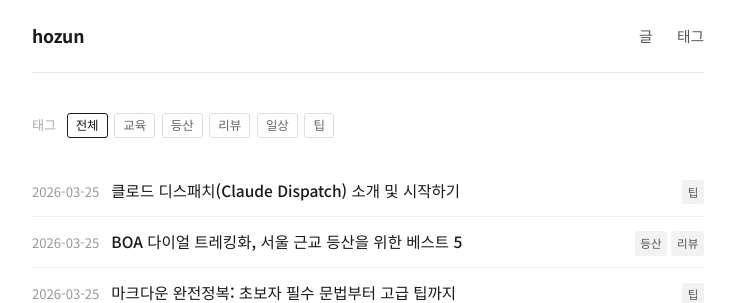
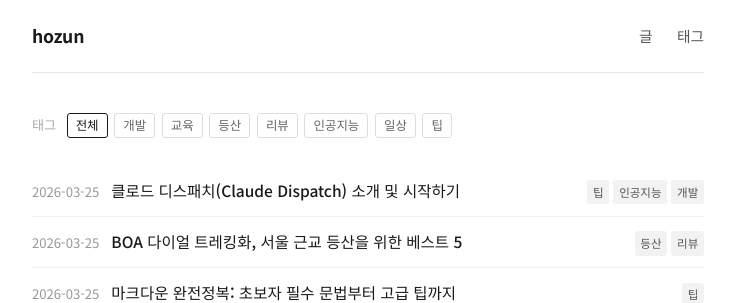
Before and after one commit to hozun/hozun.github.io, a Jekyll site: the page built from index.html, in a window 1280 px wide. Shown: the top 303 px of the page, without its empty margins (272-1007 px from the left). Built offline with Jekyll 4.4.1, drawn with Linux system fonts in a browser that asks for light colours.

Commit message:
feat: add 인공지능/개발 tags and update dispatch post tags
Claude Dispatch 포스트에 본문 관련 태그 추가 (팁, 인공지능, 개발).
신규 태그 파일 인공지능.md, 개발.md 생성.

Co-Authored-By: Claude Sonnet 4.6 <noreply@anthropic.com>

```diff
--- a/_posts/2026-03-25-claude-dispatch-intro.md
+++ b/_posts/2026-03-25-claude-dispatch-intro.md
@@ -2,7 +2,7 @@
 layout: post
 title: "클로드 디스패치(Claude Dispatch) 소개 및 시작하기"
 date: 2026-03-25 17:00:00 +0900
-tags: [팁]
+tags: [팁, 인공지능, 개발]
 description: "여러 Claude 에이전트를 동시에 실행하는 멀티 에이전트 프레임워크, Claude Dispatch의 개념과 실전 튜토리얼"
 ---
 
--- /dev/null
+++ b/_tags/개발.md
@@ -0,0 +1,5 @@
+---
+tag: 개발
+title: "개발"
+permalink: /tags/개발/
+---
--- /dev/null
+++ b/_tags/인공지능.md
@@ -0,0 +1,5 @@
+---
+tag: 인공지능
+title: "인공지능"
+permalink: /tags/인공지능/
+---
```
